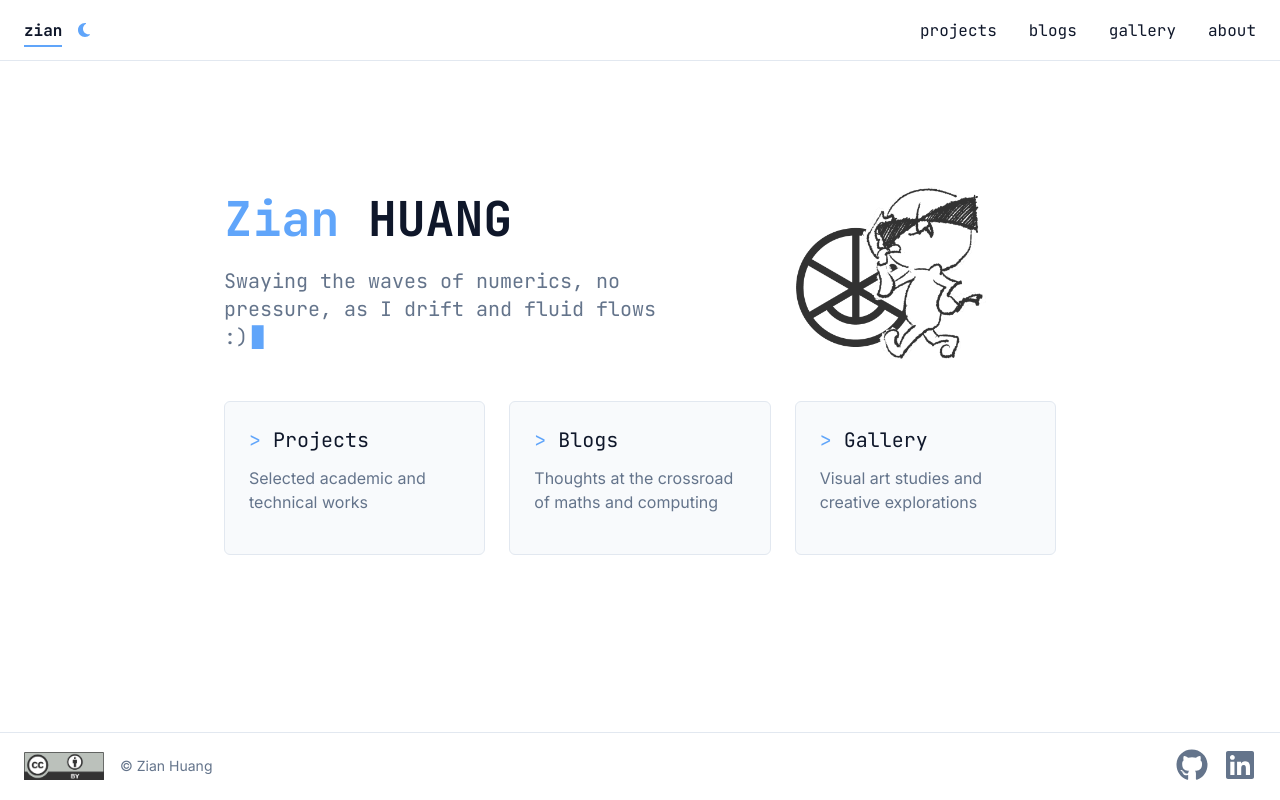
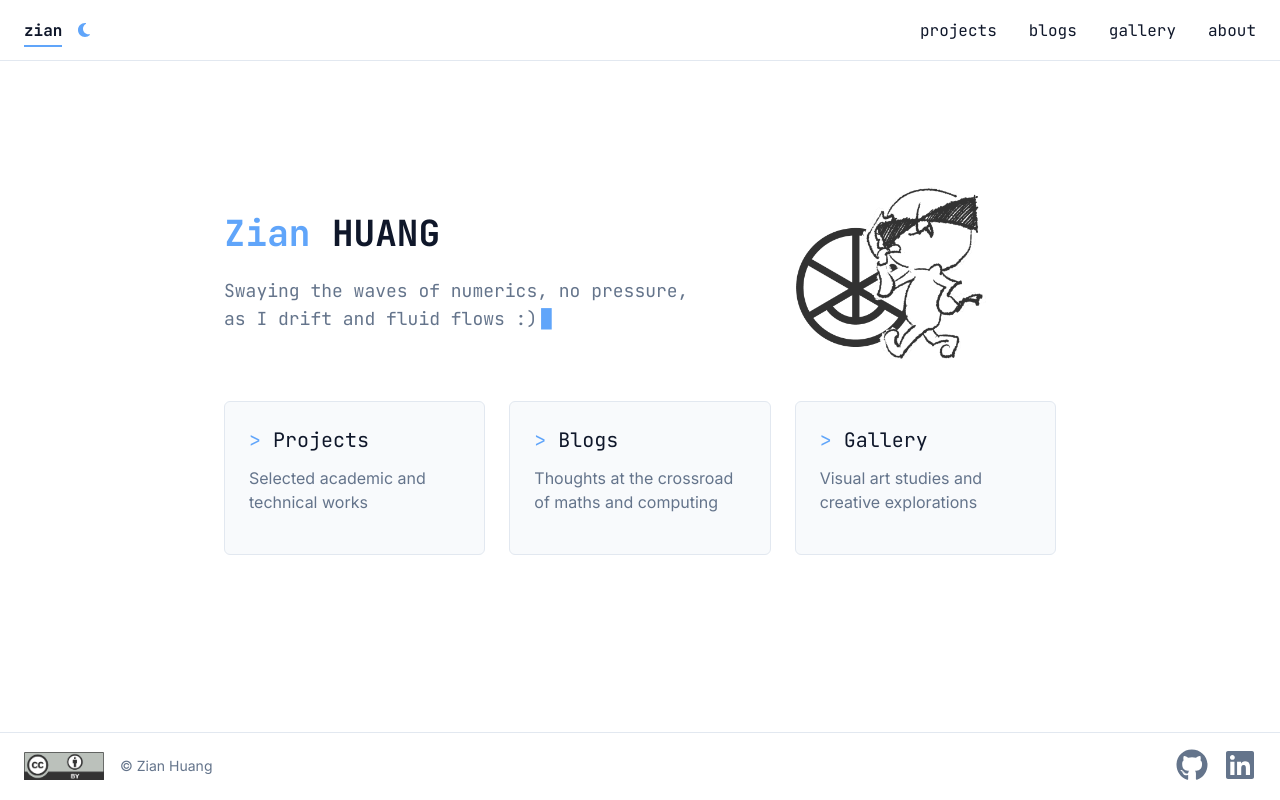
Before and after one commit to zianonlyhk/personal-website, a Next.js app: page / in a window 1280 px wide. Built offline with nearby package versions, Linux system fonts and the light colour scheme.

Commit message:
Cleaned up home page CSS

```diff
--- a/src/app/page.tsx
+++ b/src/app/page.tsx
@@ -29,11 +29,11 @@ export default function Home() {
                 {/* Header section with name and intro */}
                 <div className="grid grid-cols-[3fr_2fr] gap-4 md:gap-8 items-center">
                     {/* Left column - Text content */}
-                    <div className="space-y-4 md:space-y-6">
-                        <h1 className="text-2xl sm:text-3xl md:text-4xl lg:text-5xl font-mono font-bold text-foreground">
+                    <div className="space-y-6">
+                        <h1 className="sm:text-3xl md:text-4xl font-mono font-bold text-foreground">
                             <span className="text-primary">Zian</span> HUANG
                         </h1>
-                        <p className="text-base sm:text-lg md:text-xl text-muted-foreground font-mono">
+                        <p className="text-base sm:text-md md:text-lg text-muted-foreground font-mono">
                             {typedText}
                             <span className="blink-cursor">▊</span>
                         </p>
```
